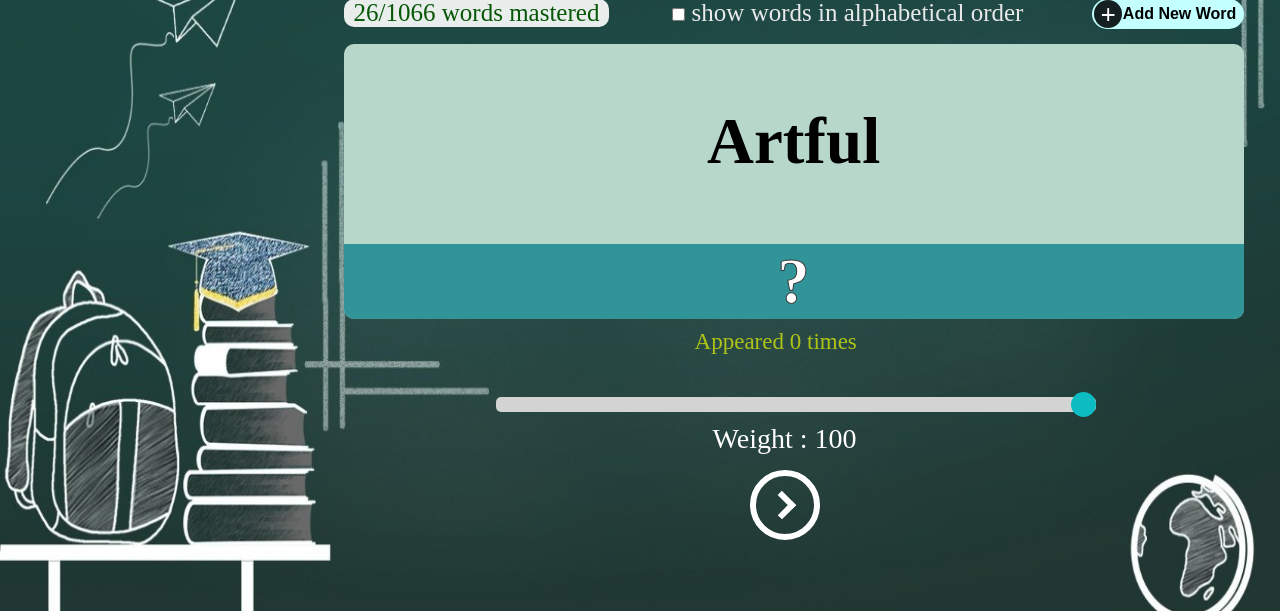
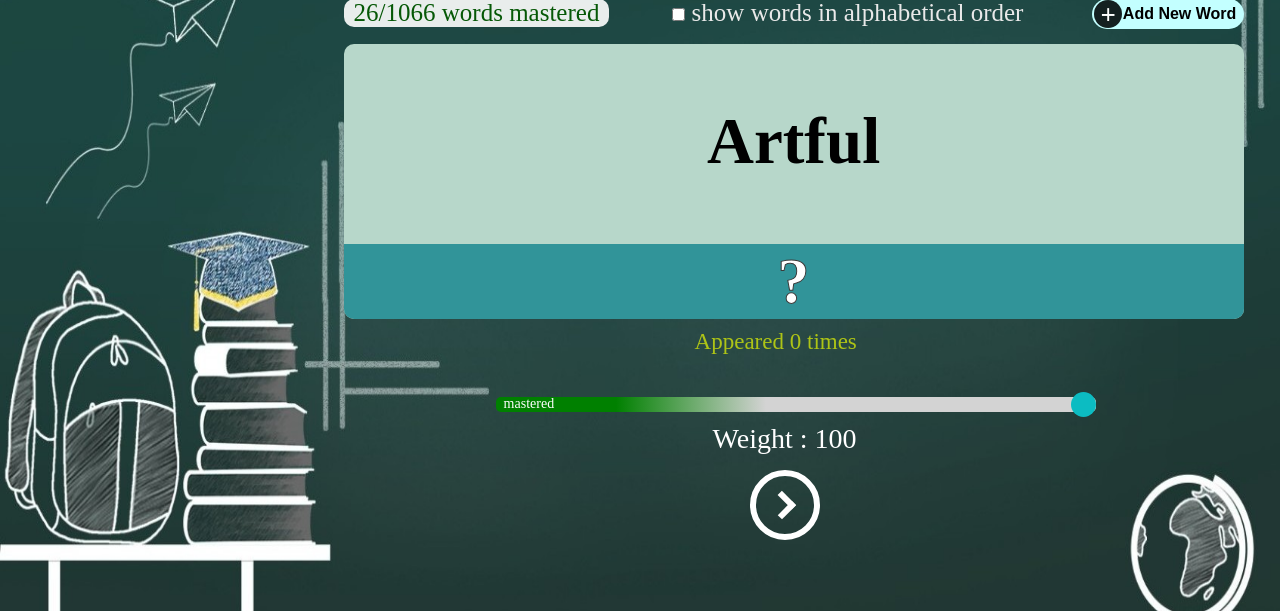
Before and after one commit to mridul133/My-GRE-Dict, a Django app: page / in a window 1280 px wide. Shown: the part 145-756 px from the top of the page. Run offline with Django 3.2, Linux system fonts and the light colour scheme; data comes from the database, SQL or seed files in the repository; both versions use the stored data as it was after the commit; some libraries are stand-ins or nearby versions.

Commit message:
Fixed issue with TotalWordCount and added css to weight slider

```diff
--- a/pages/views.py
+++ b/pages/views.py
@@ -159,10 +159,10 @@ def get_next_word(old_word):
 
     all_words = Word.objects.all()
 
+    if(len(Global.objects.all()) == 0):
+        Global.objects.create(TotalWords = len(all_words), MasteredCnt = 0, AlphaSort = 0)
+
     if(len(all_words) == 0):
-
-        Global.objects.create(TotalWords = 0, MasteredCnt = 0, AlphaSort = 0)
-
         ret = ["No word in the database", "", "", "", 0.0, 0]
         return ret
 
--- a/static/style.css
+++ b/static/style.css
@@ -311,12 +311,22 @@ body {
     margin-left: -75px;
 }
 
+.slidecontainer h1 {
+    font-size: 14px;
+    position: absolute;
+    margin-top: 1.3px;
+    margin-left: 10px;
+    font-weight: normal;
+    color: white;
+}
+
 .slider {
     -webkit-appearance: none;
     width: 100%;
     height: 15px;
     border-radius: 5px;
-    background: #d3d3d3;
+    /* background: #d3d3d3; */
+    background: linear-gradient(to right, green 0%, green 20%, #d3d3d3 45%, #d3d3d3 100%);
     outline: none;
     opacity: 1;
     -webkit-transition: .2s;
--- a/templates/home.html
+++ b/templates/home.html
@@ -54,6 +54,7 @@
         <a class="appear_cnt">Appeared {{ cnt }} times</a>
 
         <div class="slidecontainer">
+            <h1>mastered</h1>
             <input type="range" min="0" max={{ mx_weight }} step="1" value={{ weight }} class="slider" name="weight" id="myRange">
             <p>Weight : <span id="demo"></span></p>
         </div>
```
Also changed, not shown: db.sqlite3.
